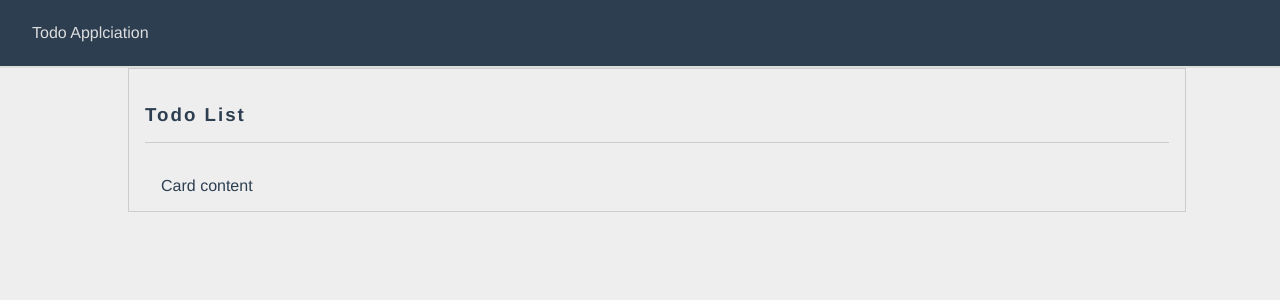
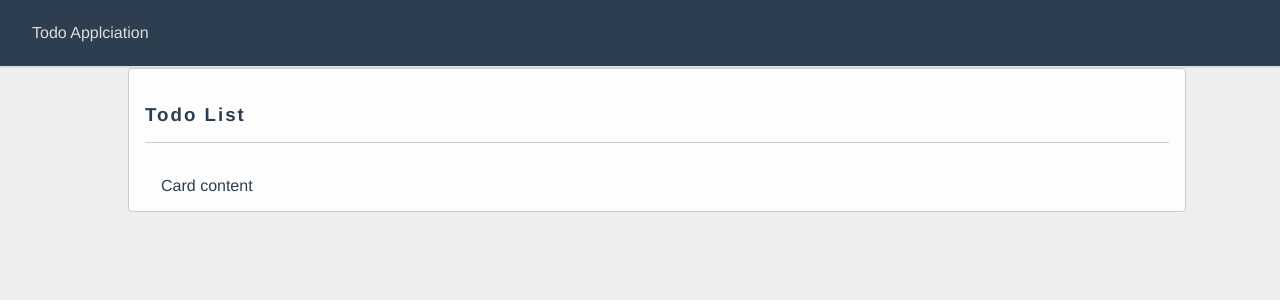
Before and after one commit to kutay-celebi/gotodo, a Vue app in the folder frontend/: page / in a window 1280 px wide. Shown: the top 300 px of the page. Built offline with nearby package versions, Linux system fonts and the light colour scheme.

Commit message:
- tweak card component

```diff
--- a/frontend/src/components/Card.vue
+++ b/frontend/src/components/Card.vue
@@ -23,6 +23,8 @@ export default Vue.extend({
   width: 100%;
   border: 1px solid #ccc;
   padding: 0 1rem;
+  background: #fdfdfd;
+  border-radius: 0.25rem;
 }
 
 .card .title {
```
